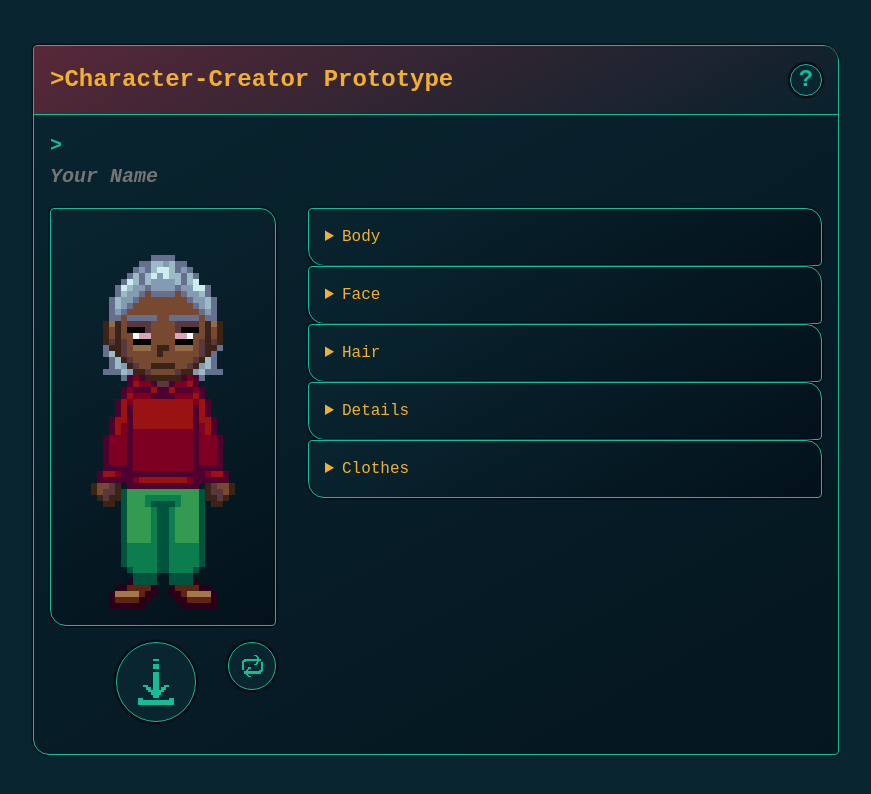
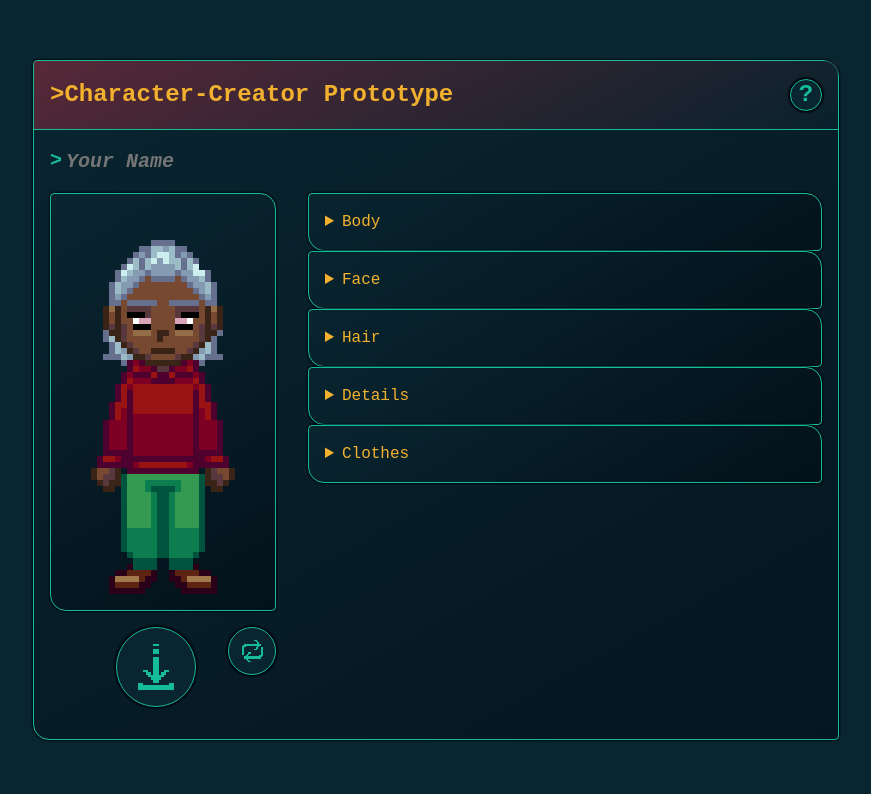
Before and after one commit to chrissymitsch/character-creator, a plain HTML site: page dist/index.html in a window 1280 px wide. Shown: the whole page, without its empty margins (204-1075 px from the left). Drawn offline with Linux system fonts and the light colour scheme.

Commit message:
fix position

```diff
--- a/dist/style.css
+++ b/dist/style.css
@@ -102,7 +102,7 @@ details, .window, .card {
   border: 0;
   border-radius: 0;
   padding: 4px;
-  padding-left: 1rem;
+  padding-left: 2rem;
   background: transparent;
   font-family: monospace;
   font-weight: 600;
@@ -119,6 +119,7 @@ details, .window, .card {
 
 .window-input:before {
   content: '>';
+  position: absolute;
   font-family: monospace;
   font-weight: 600;
   color: #15bc98;
```
